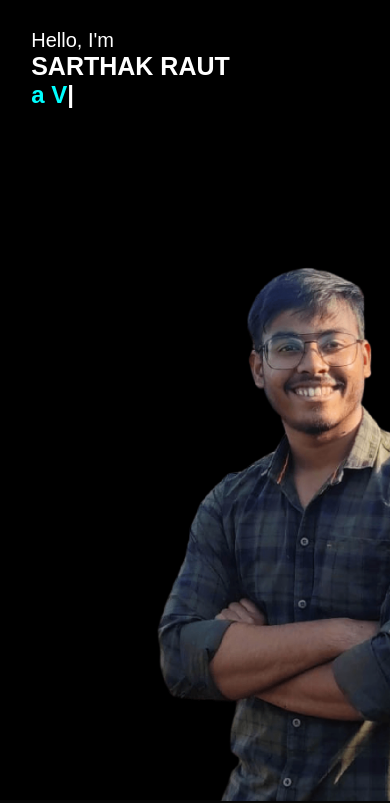
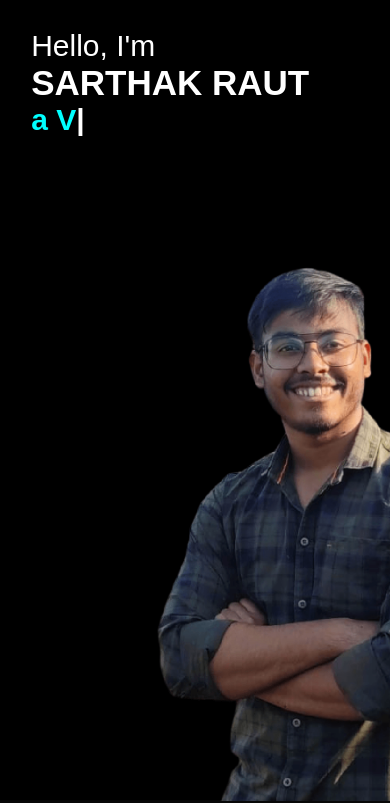
Before and after one commit to sarthakraut16/Portfolio, a website: page index.html in a window 390 px wide. Shown: the part 43-846 px from the top of the page. Drawn offline with nearby package versions, Linux system fonts and the light colour scheme.

Commit message:
Update style.css

```diff
--- a/style.css
+++ b/style.css
@@ -299,13 +299,13 @@ nav .fa-solid{
     overflow-x: hidden;
   }
   #heading-1 {
-    font-size: 20px;
+    font-size: 30px;
   }
   #heading-2 {
-    font-size: 25px;
+    font-size: 35px;
   }
   .header-text h1 {
-    font-size: 24px;
+    font-size: 30px;
   }
   .row {
     flex-direction: column;
```
